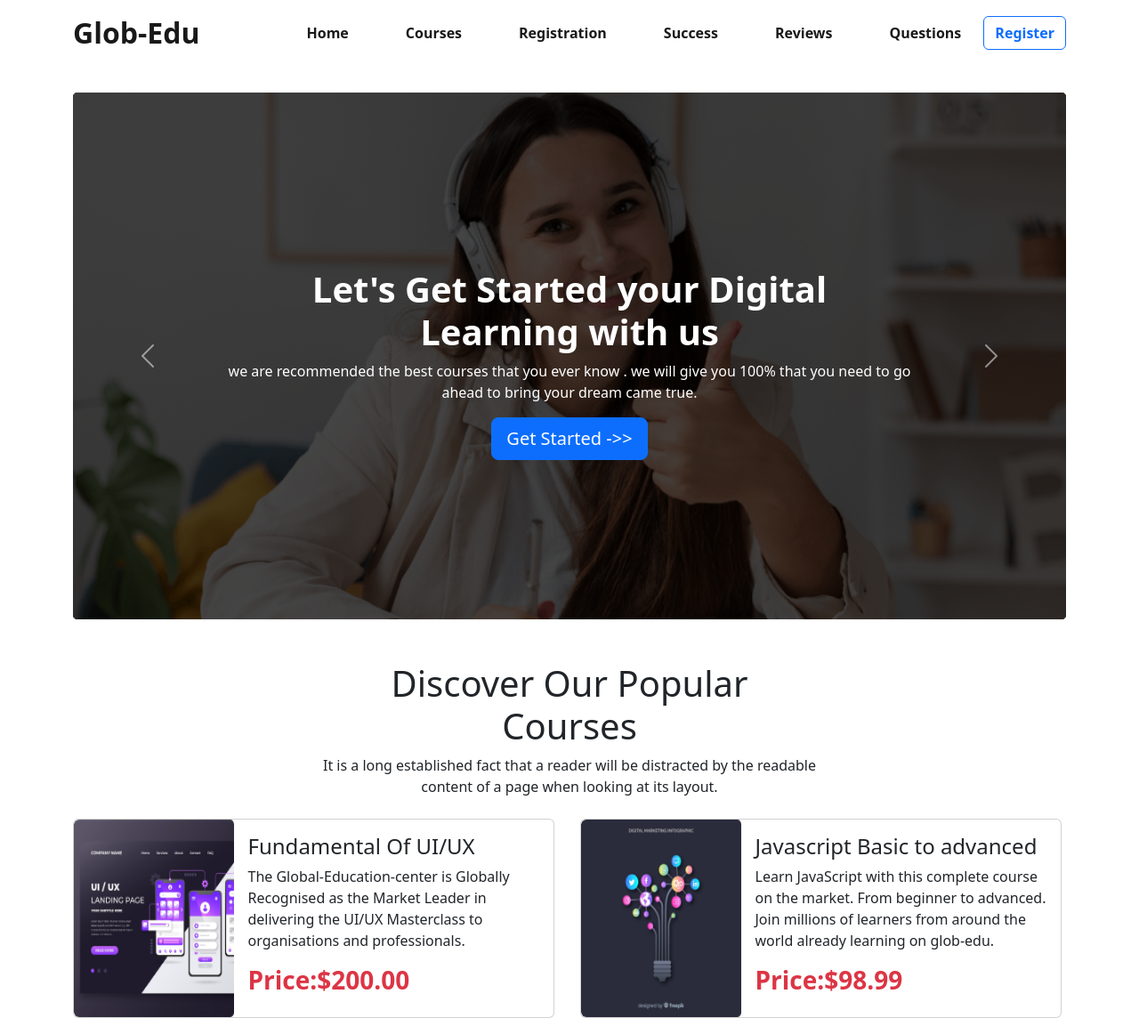
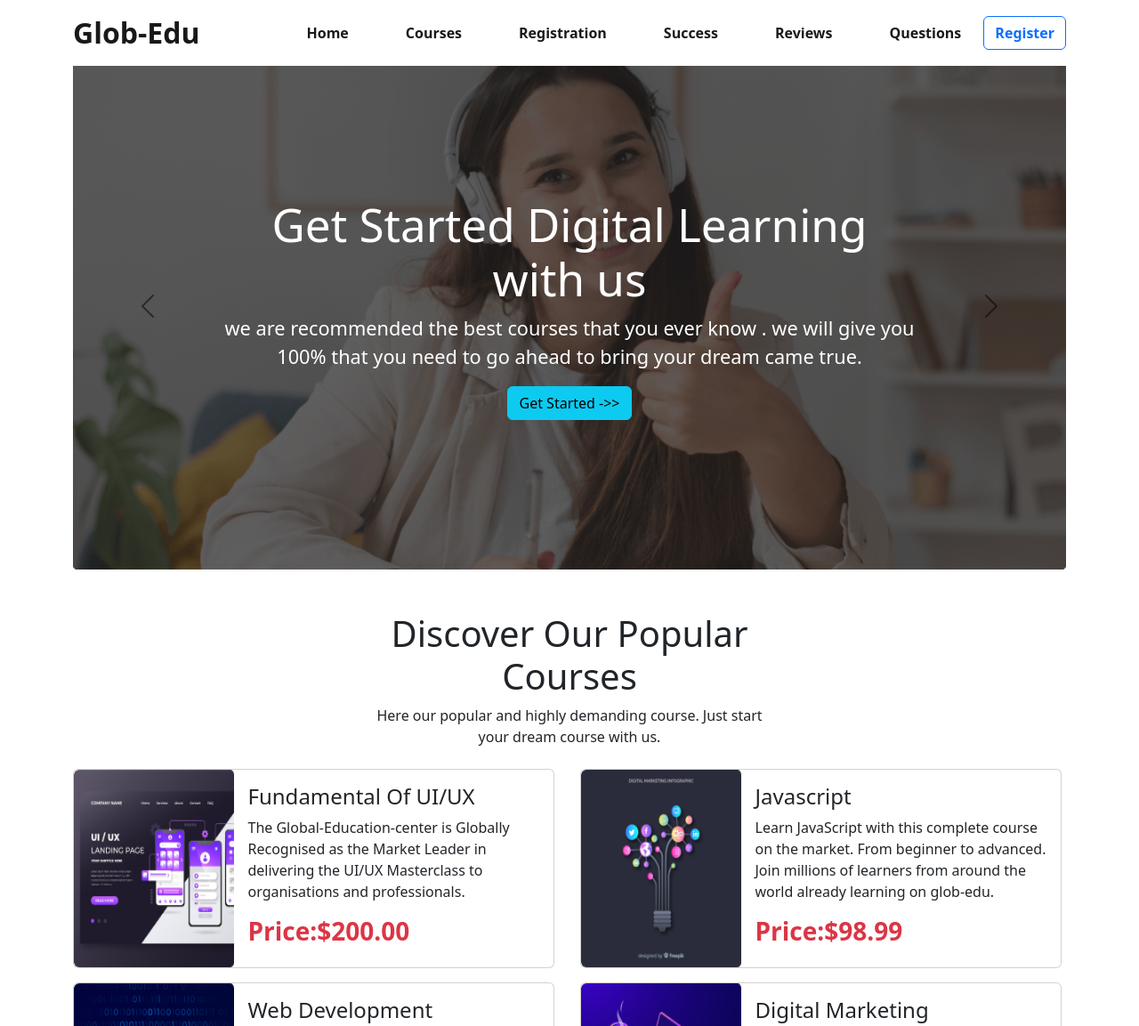
Before and after one commit to omarfarukee/Glob-education, a plain HTML site: page index.html in a window 1280 px wide. Shown: the top 1153 px of the page at 89% size. Drawn offline with nearby package versions, Linux system fonts and the light colour scheme.

Commit message:
assignment finished

```diff
--- a/index.html
+++ b/index.html
@@ -13,7 +13,7 @@
     <!----------------- nav-ber ------------------->
         <header class="mb-5">
             <section class="container mb-5">
-                <nav class="navbar navbar-expand-lg bg-white fixed-top">
+                <nav class="navbar navbar-expand-lg bg-white c-slide fixed-top">
                     <div class="container">
                       <a class="navbar-brand fw-bolder fs-2" href="#">Glob-Edu</a>
                       <button class="navbar-toggler" type="button" data-bs-toggle="collapse" data-bs-target="#navbarScroll" aria-controls="navbarScroll" aria-expanded="false" aria-label="Toggle navigation">
@@ -49,37 +49,45 @@
      <!------------------- nav-ber end --------------->
 
      <!-------------------------- slides section start------------------------------------------>
-     <section class="container" id="home">
-        <div id="carouselExampleCaptions" class="carousel slide mb-5 c-slide" data-bs-ride="false">
+     <section class="container mt-3" id="home">
+        <div id="carouselExampleDark" class="carousel carousel-dark slide" data-bs-ride="carousel">
             <div class="carousel-inner">
-              <div class="carousel-item active black" >
-                <img src="images/cover/cover-1.png" class="d-block w-100" alt="...">
-                <div class="carousel-caption  text-fluid  w-view">
-                  <h1 class="fw-bolder fs-1">Let's Get Started your Digital<br>Learning with us</h1>
-                  <p>we are recommended the best courses that you ever know . we will give you 100% that you need to go ahead to bring your dream came true.</p>
-                  <button class="btn btn-primary btn-lg">Get Started ->></a></button>
+              <div class="carousel-item active back-black" data-bs-interval="10000">
+                <img src="images/cover/cover-1.png" class="d-block w-100"  alt="...">
+                <div class="carousel-caption text-white big-font">
+                  <h1>Get Started Digital Learning with us</h1>
+                  <p>we are recommended the best courses that you ever know . we will give you 100% that you need to go ahead to bring your dream came true. </p>
+                    <button class="btn btn-info">Get Started ->></button>
                 </div>
               </div>
-              <div class="carousel-item black">
-                <img src="images/cover/rsz_2cover-3.png" class="d-block w-100" alt="...">
-                <div class="carousel-caption w-view">
-                    <h1 class="fw-bolder fs-1">Let's Get Started your Digital<br>Learning with us</h1>
-                  <p>we are recommended the best courses that you ever know . we will give you 100% that you need to go ahead to bring your dream came true</p>
-                  <button class="btn btn-primary btn-lg">Get Started ->></a></button>
+              <div class="carousel-item back-black" data-bs-interval="2000">
+                <img src="images/cover/rsz_2cover-3.png" class="d-block w-100"alt="...">
+                <div class="carousel-caption text-white big-font">
+                  <h1>Get Started Digital Learning with us</h1>
+                  <p>we are recommended the best courses that you ever know . we will give you 100% that you need to go ahead to bring your dream came true. </p>
+                  <button class="btn btn-info">Get Started --></button>
                 </div>
               </div>
-
-            <button class="carousel-control-prev" type="button" data-bs-target="#carouselExampleCaptions" data-bs-slide="prev">
+              <div class="carousel-item back-black">
+                <img src="images/cover/cover-1.png" class="d-block w-100" alt="...">
+                <div class="carousel-caption text-white big-font" >
+                  <h1>Get Started Digital Learning with us</h1>
+                  <p>we are recommended the best courses that you ever know . we will give you 100% that you need to go ahead to bring your dream came true.</p>
+                    <button class="btn btn-info">Get Started ->></button>
+                </div>
+              </div>
+            </div>
+            <button class="carousel-control-prev" type="button" data-bs-target="#carouselExampleDark" data-bs-slide="prev">
               <span class="carousel-control-prev-icon" aria-hidden="true"></span>
               <span class="visually-hidden">Previous</span>
             </button>
-            <button class="carousel-control-next" type="button" data-bs-target="#carouselExampleCaptions" data-bs-slide="next">
+            <button class="carousel-control-next" type="button" data-bs-target="#carouselExampleDark" data-bs-slide="next">
               <span class="carousel-control-next-icon" aria-hidden="true"></span>
               <span class="visually-hidden">Next</span>
             </button>
           </div>
-        </div>
-    </section>
+      </section>
+
 <!-------------------------- slides section end------------------------------------------>
 </header>
 
@@ -89,7 +97,7 @@
     <section class="container mb-3 " id="course">
         <div class="mb-4">
             <h1 class="d-flex justify-content-center text-center">Discover Our Popular<br>Courses</h1>
-            <p class="d-flex justify-content-center text-center">It is a long established fact that a reader will be distracted by the readable<br>content of a page when looking at its layout.</p>
+            <p class="d-flex justify-content-center text-center">Here our popular and highly demanding course. Just start<br>your dream course with us.</p>
         </div>
              <div class="row">
                 <div class="col-lg-6">
@@ -114,7 +122,7 @@
                         </div>
                         <div class="col-md-8">
                             <div class="card-body">
-                                <h4 class="card-title">Fullstack Web Development</h4>
+                                <h4 class="card-title">Web Development</h4>
                                 <p class="card-text">Start here if you are new to programming or new to web development. These courses show you how to build professional website very easily</p>
                                 <h3 class="text-danger fw-bold">Price:$150.99</h3>
                             </div>
@@ -144,7 +152,7 @@
                         </div>
                         <div class="col-md-8">
                             <div class="card-body">
-                                <h4 class="card-title">Javascript Basic to advanced</h4>
+                                <h4 class="card-title">Javascript</h4>
                                 <p class="card-text">Learn JavaScript with this complete course on the market. From beginner to advanced. Join millions of learners from around the world already learning on glob-edu.</p>
                                 <h3 class="text-danger fw-bold">Price:$98.99</h3>
                             </div>
@@ -159,7 +167,7 @@
                         <div class="col-md-8">
                             <div class="card-body">
                                 <h4 class="card-title">Digital Marketing</h4>
-                                <p class="card-text">Discover how to research and build the correct marketing strategies for key stakeholders. Start your career with us - buy course now.</p>
+                                <p class="card-text">Discover how to research and build the correct marketing strategies for key stakeholders. Start your career with us - buy course now. best fo for you.</p>
                                 <h3 class="text-danger fw-bold">Price:$100.99</h3>
                             </div>
                         </div>
@@ -260,8 +268,8 @@
 <!----------------------- success full students section start------------------->
 <section class="container mb-5" id="success">
     <div class="mb-4">
-        <h1 class="d-flex justify-content-center text-center">Meet Our Successfull<br>Students</h1>
-        <p class="d-flex justify-content-center text-center">It is a long established fact that a reader will be distracted by the readable content of a page when looking at its layout.</p>
+        <h1 class="d-flex justify-content-center text-center">Meet Our Succes-full<br>Students</h1>
+        <p class="d-flex justify-content-center text-center">Here our Success-full students. they all here came as a beginner<br> but now they are Success-full</p>
     </div>
 
     <div class="row g-4 text-center">
@@ -321,7 +329,7 @@
  <section class="container mb-5" id="review">
     <div class="mb-4">
         <h1 class="d-flex justify-content-center text-center">Some Students Feedback</h1>
-        <p class="d-flex justify-content-center text-center">It is a long established fact that a reader will be distracted by the readable<br>content of a page when looking at its layout.</p>
+        <p class="d-flex justify-content-center text-center">Here some students review that you can<br> realize our teaching ability.</p>
     </div>
     <div class="row gy-3">
         <div class="col-lg-6 gx-4 ">
@@ -402,7 +410,7 @@
 <!--------------- frequently ask qus section start------------------->
  <div class="mb-4" id="qus">
         <h1 class="d-flex justify-content-center text-center">Frequently Asked Questions</h1>
-        <p class="d-flex justify-content-center text-center">It is a long established fact that a reader will be distracted by the readable<br>content of a page when looking at its layout.</p>
+        <p class="d-flex justify-content-center text-center">Here some Questions answer that random of<br> students frequently ask us </p>
     </div>
 <section class="container mb-5 " style="padding:0% 15%;">
 
--- a/style.css
+++ b/style.css
@@ -1,14 +1,13 @@
-.black img{
-        filter: brightness(28%);
-        opacity: 1;
+.big-font{
+    top: 26%;
 }
-.c-slide{
-    padding-top:5%;
+.back-black img{
+    filter: brightness(32%);
+    opacity: 0.9;
 }
-.w-view h1{
-        font-size:1vw;
-        top:20%;
+ .big-font h1{
+    font-size: 4vw;
 }
-.w-view {
-    top: 30%;
+.big-font p{
+    font-size: 1.7vw;
 }
```
